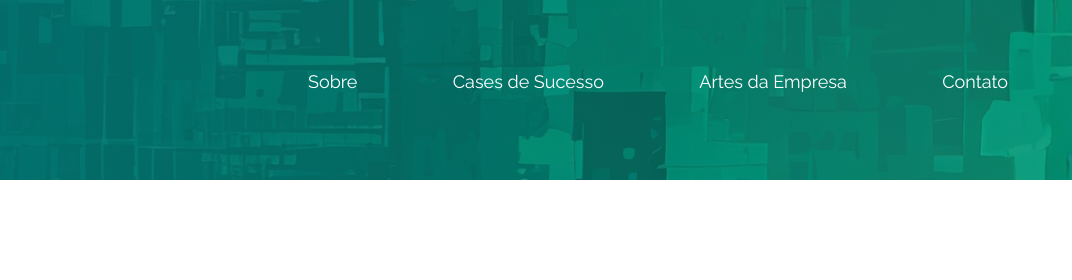
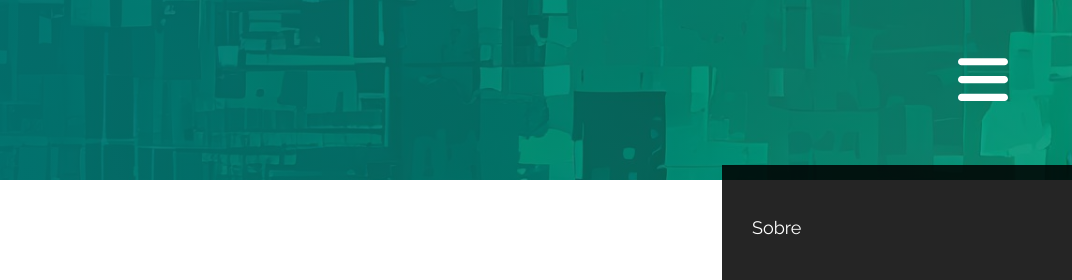
Before and after one commit to Danielpasseti/Game-Future, a website: page index.html in a window 1280 px wide. Shown: the top 280 px of the page, 208-1280 px from the left. Drawn offline with Linux system fonts and the light colour scheme.

Commit message:
feat:hamburguer feito

```diff
--- a/style.css
+++ b/style.css
@@ -416,3 +416,54 @@ footer p{
 .social-icons li img:hover {
     filter: brightness(70%);
 }
+@media screen and (max-width: 1300px) {
+    header {
+        position: relative;
+    }
+
+    header button {
+        width: 50px;
+
+        display: unset;
+
+        background: none;
+        border: none;
+    }
+
+    header svg {
+        fill: white;
+    }
+
+    nav.menu {
+        height: 500px;
+        width: 350px;
+
+        padding: 0px 30px;
+
+        flex-direction: column;
+        justify-content: space-around;
+
+        background-color: #000000da;
+
+        position: absolute;
+        top: 165px;
+        right: 0px;
+    }
+
+    #sobre {
+        padding: 100px 15%;
+    }
+
+    .card {
+        height: 320px;
+        width: 200px;
+    }
+
+    #contato form {
+        width: 75%;
+    }
+}
+
+@media screen and (max-width: 1080px) {
+
+}
```
Also changed, not shown: script.js (line endings or trailing spaces).
